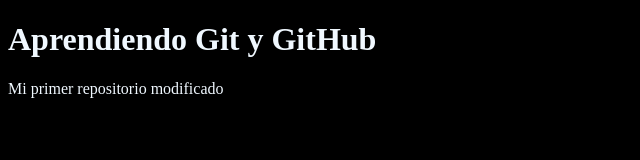
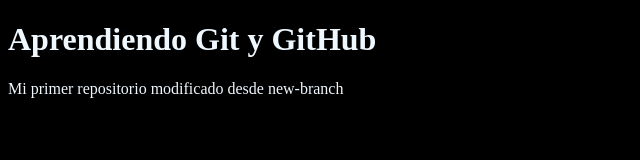
Before and after one commit to AlejandraOlazagasti/my-first-rep, a plain HTML site: page index.html in a window 1280 px wide. Shown: the whole page, without its empty margins (0-640 px from the left). Drawn offline with Linux system fonts and the light colour scheme.

Commit message:
update/text-in-home

```diff
--- a/index.html
+++ b/index.html
@@ -10,7 +10,7 @@
 
 <body>
   <h1>Aprendiendo Git y GitHub</h1>
-  <p>Mi primer repositorio modificado</p>
+  <p>Mi primer repositorio modificado desde new-branch</p>
 </body>
 
 </html>
```
